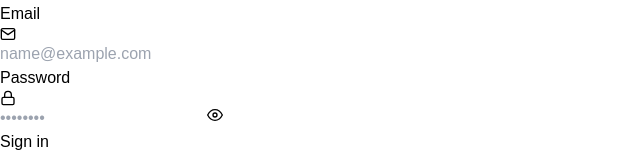
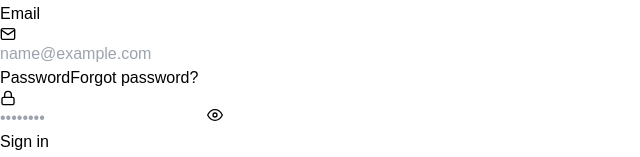
Before and after one commit to krizam/realstate, a React (Vite) app in the folder client/: page /signin in a window 1280 px wide. Shown: the part 534-691 px from the top of the page, without its empty margins (0-640 px from the left). Built offline with nearby package versions, Linux system fonts and the light colour scheme; no server answers.

Commit message:
Update Signin.jsx

```diff
--- a/client/src/Pages/Signin.jsx
+++ b/client/src/Pages/Signin.jsx
@@ -12,6 +12,7 @@ function Signin() {
   const { loading, error } = useSelector((state) => state.user);
   const navigate = useNavigate();
   const dispatch = useDispatch();
+  const apiUrl = import.meta.env.VITE_API_URL; // Get API URL from environment variables
 
   const handleChange = (e) => {
     setFormData({ ...formData, [e.target.id]: e.target.value });
@@ -25,7 +26,7 @@ function Signin() {
     e.preventDefault();
     try {
       dispatch(signInStart());
-      const res = await fetch("/api/auth/signin", {
+      const res = await fetch(`${apiUrl}/auth/signin`, {
         method: "POST",
         headers: {
           "Content-Type": "application/json",
@@ -113,6 +114,7 @@ function Signin() {
                 type="email"
                 placeholder="name@example.com"
                 className="w-full pl-10 pr-4 py-3 rounded-xl border border-gray-200 focus:border-blue-500 focus:ring-2 focus:ring-blue-200 outline-none transition-all duration-200 text-gray-800 bg-white hover:border-blue-300"
+                required
               />
             </div>
           </motion.div>
@@ -127,7 +129,12 @@ function Signin() {
               <label htmlFor="password" className="block text-sm font-medium text-gray-700">
                 Password
               </label>
-
+              <Link
+                to="/forgot-password"
+                className="text-sm text-blue-600 hover:text-blue-800 transition-colors"
+              >
+                Forgot password?
+              </Link>
             </div>
             <div className="relative group">
               <FiLock className="absolute left-3 top-1/2 transform -translate-y-1/2 text-gray-400 group-hover:text-blue-500 transition-colors duration-200" />
@@ -137,6 +144,7 @@ function Signin() {
                 type={showPassword ? "text" : "password"}
                 placeholder="••••••••"
                 className="w-full pl-10 pr-10 py-3 rounded-xl border border-gray-200 focus:border-blue-500 focus:ring-2 focus:ring-blue-200 outline-none transition-all duration-200 text-gray-800 bg-white hover:border-blue-300"
+                required
               />
               <button
                 type="button"
@@ -200,7 +208,6 @@ function Signin() {
           <Link to={"/signup"} className="text-blue-600 font-medium hover:text-blue-800 transition-colors">
             Create account
           </Link>
-
         </motion.p>
       </motion.div>
 
```
